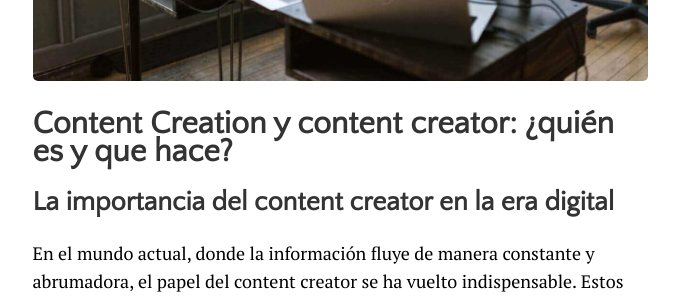
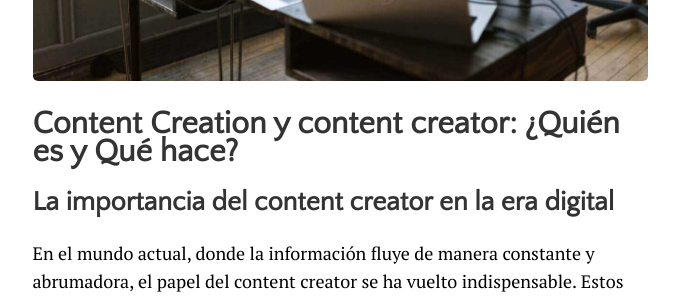
Before and after one commit to JuanEsquiviasO/blog, a Jekyll site: the page built from _posts/2024-04-03-content-creator-quien-es-y-que-hace.md, in a window 1280 px wide and 900 px high, scrolled down 397 px. Shown: the part 154-454 px from the top of the window, without its empty margins (300-979 px from the left). Built offline with Jekyll 4.4.1, drawn with Linux system fonts in a browser that asks for light colours; comment, search, counter and statistics services are not loaded.

Commit message:
Update 2024-04-03-content-creator-quien-es-y-que-hace.md

```diff
--- a/_posts/2024-04-03-content-creator-quien-es-y-que-hace.md
+++ b/_posts/2024-04-03-content-creator-quien-es-y-que-hace.md
@@ -6,7 +6,7 @@ categories: SEO
 tags: [SEO,Marketing Digital, Marketing Contenidos]
 image: content-creation.jpg
 ---
-# Content Creation y content creator: ¿quién es y que hace?
+# Content Creation y content creator: ¿Quién es y Qué hace?
 
 ## La importancia del content creator en la era digital
 
```
